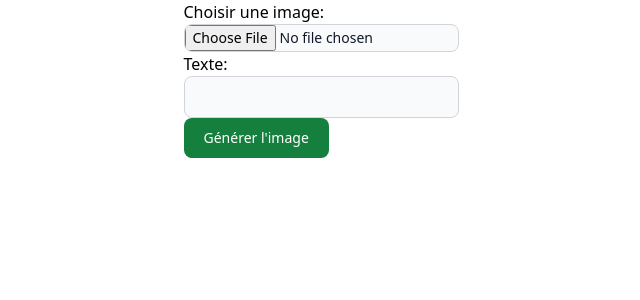
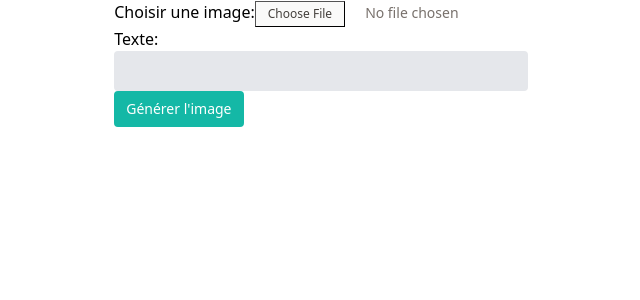
Before and after one commit to mattboll/merge-image-text-nuxt, a Nuxt app: page / in a window 1280 px wide. Shown: the top 300 px of the page, without its empty margins (319-959 px from the left). Built offline with nearby package versions, Linux system fonts and the light colour scheme.

Commit message:
Pas le temps

```diff
--- a/pages/index.vue
+++ b/pages/index.vue
@@ -3,17 +3,22 @@
     <form @submit.prevent="mergeImageAndText">
       <div>
         <label for="imageInput">Choisir une image:</label>
-        <input type="file" id="imageInput" @change="handleImageUpload" accept="image/*" class="block w-full text-sm text-gray-900 border border-gray-300 rounded-lg cursor-pointer bg-gray-50 dark:text-gray-400 focus:outline-none dark:bg-gray-700 dark:border-gray-600 dark:placeholder-gray-400" />
+        <input type="file" id="imageInput" @change="handleImageUpload" accept="image/*" class="text-sm text-stone-500
+   file:mr-5 file:py-1 file:px-3 file:border-[1px]
+   file:text-xs file:font-medium
+   file:bg-stone-50 file:text-stone-700
+   hover:file:cursor-pointer hover:file:bg-blue-50
+   hover:file:text-blue-700" />
       </div>
       <div>
         <label for="textInput">Texte:</label>
-        <input type="text" id="textInput" v-model="text" class="bg-gray-50 border border-gray-300 text-gray-900 text-sm rounded-lg focus:ring-blue-500 focus:border-blue-500 block w-full p-2.5 dark:bg-gray-700 dark:border-gray-600 dark:placeholder-gray-400 dark:text-white dark:focus:ring-blue-500 dark:focus:border-blue-500" />
+        <input type="text" id="textInput" v-model="text" class="bg-gray-200 appearance-none border-2 border-gray-200 rounded w-full py-2 px-4 text-gray-700 leading-tight focus:outline-none focus:bg-white focus:border-purple-500" />
       </div>
-      <button class="focus:outline-none text-white bg-green-700 hover:bg-green-800 focus:ring-4 focus:ring-green-300 font-medium rounded-lg text-sm px-5 py-2.5 me-2 mb-2 dark:bg-green-600 dark:hover:bg-green-700 dark:focus:ring-green-800" type="submit">Générer l'image</button>
+      <button class="flex-shrink-0 bg-teal-500 hover:bg-teal-700 border-teal-500 hover:border-teal-700 text-sm border-4 text-white py-1 px-2 rounded" type="submit">Générer l'image</button>
     </form>
     <div v-if="canvasVisible">
       <canvas ref="canvas" width="300" height="600"></canvas>
-      <button class="focus:outline-none text-white bg-red-700 hover:bg-red-800 focus:ring-4 focus:ring-red-300 font-medium rounded-lg text-sm px-5 py-2.5 me-2 mb-2 dark:bg-red-600 dark:hover:bg-red-700 dark:focus:ring-red-900" @click="downloadImage">Télécharger l'image</button>
+      <button class="flex-shrink-0 bg-teal-500 hover:bg-teal-700 border-teal-500 hover:border-teal-700 text-sm border-4 text-white py-1 px-2 rounded" @click="downloadImage">Télécharger l'image</button>
     </div>
   </div>
 </template>
```
